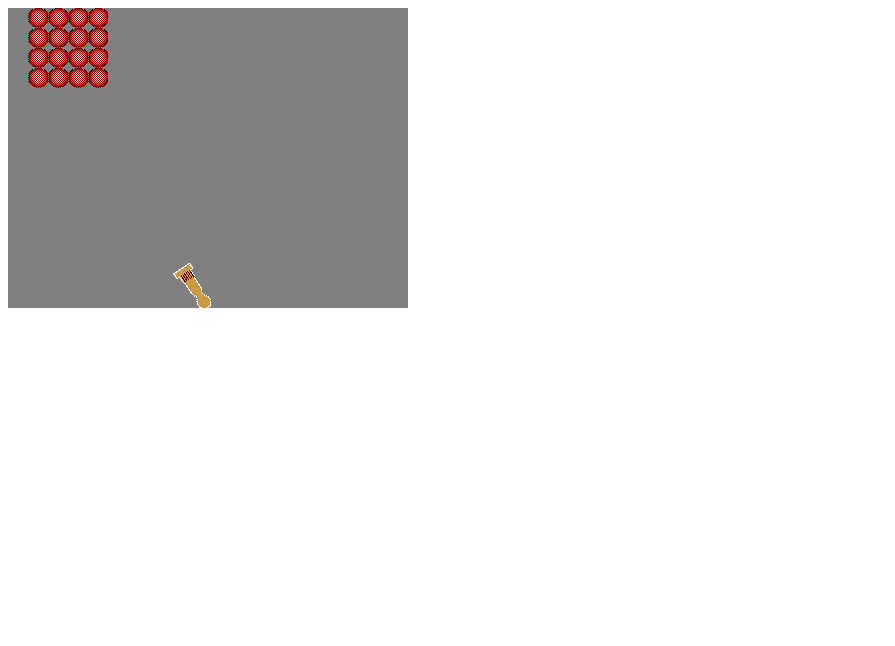
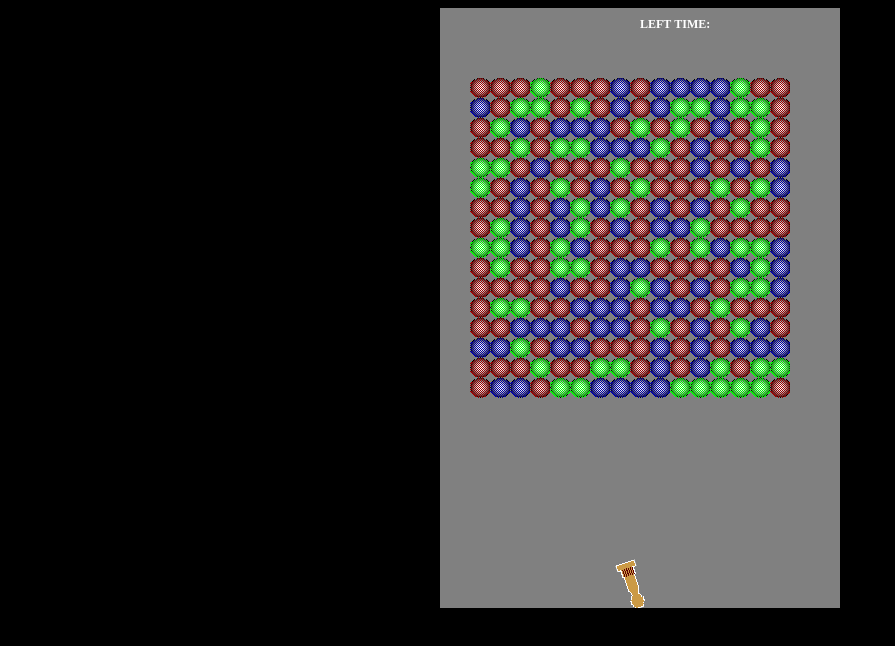
Before and after one commit to estuardolh/warmupLD31, a plain HTML site: page index.html in a window 1280 px wide. Shown: the whole page, without its empty margins (0-895 px from the left). Drawn offline with Linux system fonts and the light colour scheme.

Commit message:
color and stick

```diff
--- a/index.html
+++ b/index.html
@@ -5,38 +5,71 @@
 		<title>asdf hahaha</title>
 		<meta charset="UTF8" ></meta>
 	</head>
-	<body>
-		<canvas width=400 height=300 style="background-color: gray;"></canvas>
+	<body bgcolor="black">
+		<center>
+			<canvas width=400 height=600 style="background-color: gray;"></canvas>
+		</center>
 		<script>
 			function Asdf(){
 				var bubbles;
 				var current_bubble = null;
 				var shooter;
-				var sprite_sheet;
+				var time_left = 0;
+				var text_time_left;
 
 				this.setup = function(){
 					var bubble_w = 20;
 					var bubble_h = 20;
 					bubbles = new jaws.SpriteList();
-					sprite_sheet = new jaws.SpriteSheet({image: "./img/bubble.png", frame_size: [bubble_w, bubble_h]});
+
+					text_time_left = new jaws.Text({ text: "LEFT TIME: ", x:200 , y:20, color: "white", fontSize: 12, style: "bold" });
+
+					var group_offset_x = 2;
+					var group_offset_y = 4;
 
 					// init bubbles
-					var init_w = 4;
-					var init_h = 4;
+					var init_w = 16;
+					var init_h = 16;
 					for( var i = 0; i < init_w; i ++ ){
 						for( var j = 0 ; j < init_h ; j ++ ){
-							bubbles.push( new jaws.Sprite({ image: sprite_sheet.frames[ 0 ], x: bubble_w + i * bubble_w , y: j * bubble_h, anchor: "left" }) );
+							// random
+							var image_src;
+							var image_random = 0;
+							image_random = Math.random();
+
+							if( image_random > 0 & image_random <= 0.3 ){
+								image_src = "./img/bubble_green.png";
+							}else if( image_random > 0.3 & image_random <= 0.6 ){
+								image_src = "./img/bubble_blue.png";
+							}else if( image_random > 0.6 & image_random <= 1 ){
+								image_src = "./img/bubble_red.png";
+							}
+
+							bubbles.push( new jaws.Sprite({ image: image_src, x: (i+group_offset_x) * bubble_w , y: (j+group_offset_y) * bubble_h, anchor: "center_center" }) );
 						}
 					}
 
 					// a bubble must be stick now ?
 					bubbles.stick = function( bubble ){
-						if( bubble.life_time < 0 ){
-							return true;
-						}
-						bubble.life_time --;
+						var res = false;
 
-						return false;
+						// bubble touch others ?
+						bubbles.forEach(function(entry){
+							var bubble_diameter = 20;
+							var distance_between = 0;
+
+							distance_between = Math.sqrt( Math.pow(entry.x - bubble.x , 2) + Math.pow( entry.y - bubble.y, 2 ) );
+
+							if( parseInt(distance_between) <= bubble_diameter + 1 ){
+								// console.log("because entry_x: "+entry.x+" entry_y: "+entry.y+" bubble_x: "+bubble.x+" bubble_y: "+bubble.y);
+
+								res = true;
+
+								return;
+							}
+						});
+
+						return res;
 					}
 
 					// init shooter
@@ -50,7 +83,7 @@
 							return;
 						}
 
-						current_bubble = new jaws.Sprite({ image: sprite_sheet.frames[0], x: this.x , y: this.y , anchor:"center_center"});
+						current_bubble = new jaws.Sprite({ image: "./img/bubble_green.png", x: this.x , y: this.y , anchor:"center_center"});
 						current_bubble.vx = a_vx;
 						current_bubble.vy = a_vy;
 						current_bubble.life_time = 60;
@@ -79,12 +112,11 @@
 
 							var a = Math.sqrt( Math.pow( dy, 2 ) + Math.pow( dx , 2 ) );
 
-							var factor = 4;
+							var factor = 12;
 
 							shooter.shot( (dx / a)*factor , ( -1 * ( Math.abs( dy/ a ) ) )*factor );
 						}
 					}
-
 
 					if( current_bubble != null ){
 						current_bubble.update();
@@ -93,6 +125,10 @@
 						bubble_stick = bubbles.stick( current_bubble );
 
 						if( bubble_stick == true ){
+							var new_bubble = new jaws.Sprite({ image: current_bubble.image, x: current_bubble.x, y: current_bubble.y, anchor:"center_center"});
+
+							bubbles.push( new_bubble );
+
 							current_bubble = null;
 						}
 					}
@@ -100,6 +136,8 @@
 
 				this.draw = function(){
 					jaws.clear();
+
+					text_time_left.draw();
 					bubbles.draw();
 					shooter.draw();
 
@@ -111,7 +149,7 @@
 
 			jaws.onload = function(){
 				jaws.unpack();
-				jaws.assets.add(["./img/bubble.png", "./img/shooter.png"]);
+				jaws.assets.add(["./img/bubble_red.png", "./img/bubble_green.png", "./img/bubble_blue.png", "./img/shooter.png"]);
 				jaws.start( Asdf );
 			}
 		</script>
```
Also changed, not shown: img/bubble_blue.png (added), img/bubble_green.png (added), img/bubble_red.png (renamed from img/bubble.png), 1 other file.
